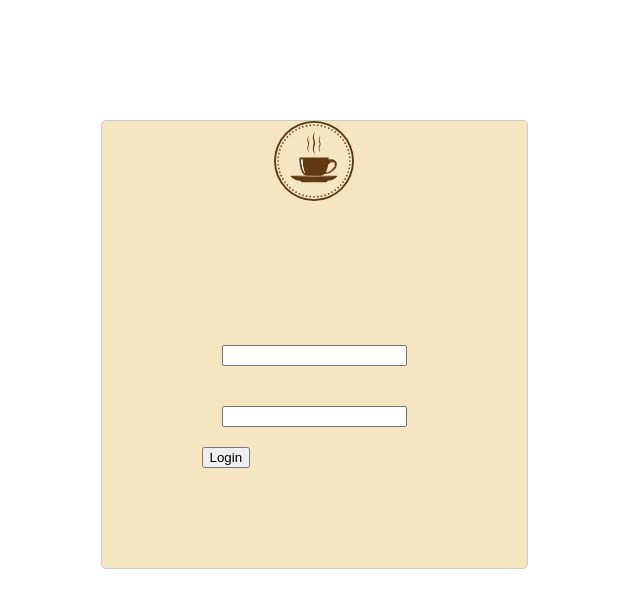
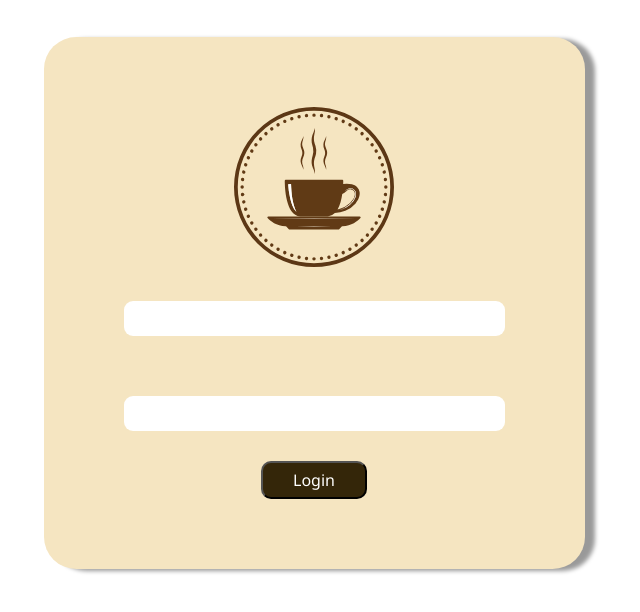
Before and after one commit to binmex/proyect_awie, a React (Create React App) app: page / in a window 1280 px wide. Shown: the top 612 px of the page, without its empty margins (326-966 px from the left). Built offline with nearby package versions, Linux system fonts and the light colour scheme.

Commit message:
login completado
faltan logos

```diff
--- a/src/Componentes/Login.jsx
+++ b/src/Componentes/Login.jsx
@@ -1,25 +1,25 @@
 import React from 'react';
 import logo from '../Assets/logoCafe.svg';
 
-const Login=()=>{
+const Login = () => {
 
-return(
+  return (
     <div className='container'>
       <div className="login">
 
         <span>
-     <img src={logo} alt='logo' className='app-logo'/>
+          <img src={logo} alt='logo' className='logologin' />
         </span>
         <form>
-    <div class="form-group">
+          <div className="form-group">
 
-      <input type="text" id="username" name="username" />
+            <input type="text" id="username" name="username" className='formcaja' />
           </div>
-    <div class="form-group">
+          <div className="form-group">
 
-      <input type="password" id="password" name="password"/>
+            <input type="password" id="password" name="password" className='formcaja' />
           </div>
-    <button type="submit">Login</button>
+          <button className='but_login' type="submit">Login</button>
         </form>
       </div>
     </div>
--- a/src/index.css
+++ b/src/index.css
@@ -30,12 +30,7 @@ body {
   display: flex;
   align-items: center;
 }
-login.logo span {
-  display: flex;
-  font-size: 50px;
-  font-weight: bolder;
 
-}
 .header .logo span {
   display: flex;
   font-size: 90px;
@@ -171,35 +166,56 @@ login.logo span {
   font-size: 4rem;
   color: var(--cafe);
 }
+
+/*Login*/
 .container{
   display: flex;
+  height: 100%;
+  min-height: 606px;
   justify-content: center;
-  margin: auto;
+  align-items: center; /* Alineación vertical */
 }
 .login {
-  margin-top: 120px;
+  display: flex;
+  flex-direction: column;
+  align-items: center;
+  justify-content: center;
+  border-radius: 6%;
+  background-color: var(--crema);
+  height: 50%;
+  padding: 70px 50px 70px 50px;
+  box-shadow: 10px 2px 4px rgba(0, 0, 0, 0.4);
+
+}
+.logologin{
+  display: inline-block;
+  width: 160px;
+}
+.login form{
   display: flex;
   flex-Direction:column;
-  align-Items:center;
-  border: 1px solid #ccc;
-  border-radius: 5px;
-  background-color: var(--crema);
+  justify-content: center;
+  align-items: center;
 
 }
-.login form{
 
-  margin-top: 20px;
-  padding: 100px;
-
-
-
-}
-.login form button{
-  display: flex;
-  justify-content: center;
+.but_login{
+  padding: 6px 30px;
+  font-size: 1rem;
+  color: white;
+  font-family: var(--fontDefault);
+ background-color: var(--cafeOscuro);
+ border-radius: 10px;
 
 }
 
 .form-group{
-  padding:20px
+  padding:30px;
+
+
 }
+.formcaja{
+  font-size: 29px;
+  border-radius: 9px;
+  border:none;
+}
```
Lines whose indentation alone changed are shown as unchanged.
